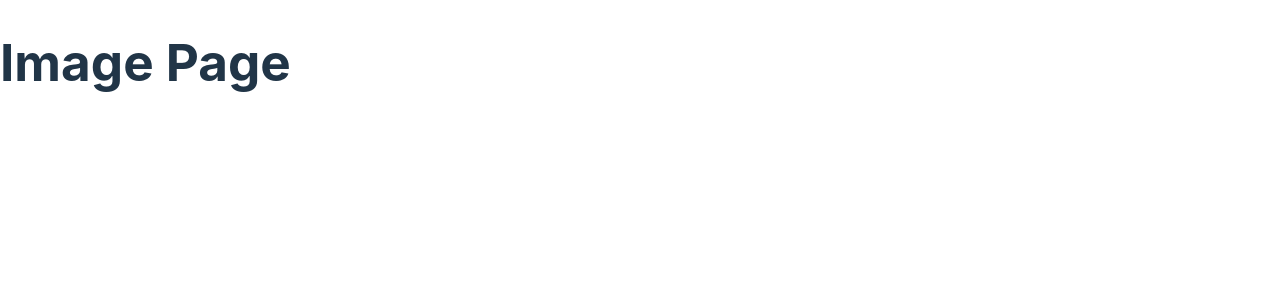
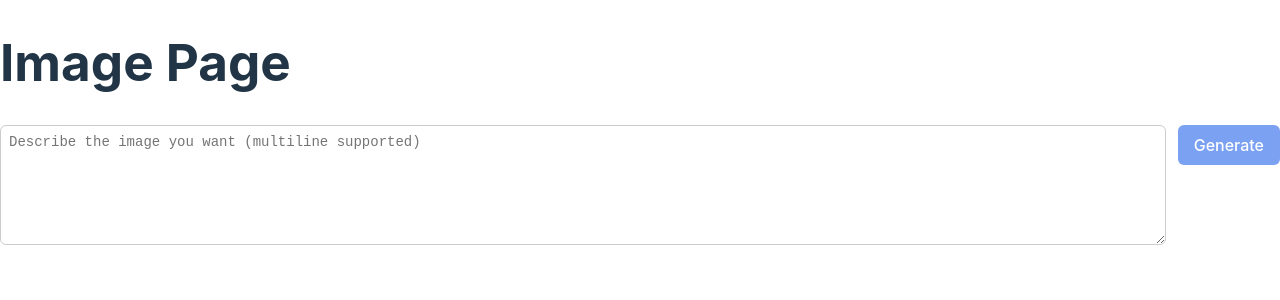
Before and after one commit to manucodear/manu-ai-assistant, a React (Vite) app in the folder src/frontend/: page /image in a window 1280 px wide. Shown: the top 300 px of the page. Built offline with nearby package versions, Linux system fonts and the light colour scheme.

Commit message:
Add image prompt component

```diff
--- /dev/null
+++ b/src/frontend/src/components/ImagePrompt/ImagePrompt.module.css
@@ -0,0 +1,61 @@
+.container {
+	display: flex;
+	flex-direction: column;
+	gap: 12px;
+	width: 100%;
+}
+
+.promptRow {
+	display: flex;
+	gap: 12px;
+	align-items: flex-start;
+}
+
+.textarea {
+	flex: 1 1 auto;
+	resize: vertical;
+	padding: 8px;
+	font-size: 14px;
+	border: 1px solid #ccc;
+	border-radius: 6px;
+	min-height: 120px;
+	box-sizing: border-box;
+}
+
+.actions {
+	display: flex;
+	align-items: flex-start;
+}
+
+.generateButton {
+	height: 40px;
+	padding: 0 16px;
+	background: #2563eb;
+	color: white;
+	border: none;
+	border-radius: 6px;
+	cursor: pointer;
+}
+
+.generateButton:disabled {
+	opacity: 0.6;
+	cursor: not-allowed;
+}
+
+.error {
+	color: #b91c1c;
+}
+
+.results {
+	display: flex;
+	gap: 12px;
+	flex-wrap: wrap;
+}
+
+.resultImage {
+	max-width: 200px;
+	max-height: 200px;
+	object-fit: cover;
+	border-radius: 6px;
+	border: 1px solid #e5e7eb;
+}
--- /dev/null
+++ b/src/frontend/src/components/ImagePrompt/ImagePrompt.tsx
@@ -0,0 +1,80 @@
+import React, { useState } from 'react';
+import { ImagePromptProps } from './ImagePrompt.types';
+import styles from './ImagePrompt.module.css';
+
+const ImagePrompt: React.FC<ImagePromptProps> = ({ value }) => {
+  const [prompt, setPrompt] = useState<string>(value ?? '');
+  const [loading, setLoading] = useState(false);
+  const [error, setError] = useState<string | null>(null);
+  const [images, setImages] = useState<string[]>([]);
+
+  const handleGenerate = async () => {
+    setError(null);
+    setLoading(true);
+    setImages([]);
+    try {
+      // Only send the prompt for now; backend will populate the rest of the properties.
+      const payload = {
+        Prompt: prompt,
+      } as any;
+
+      const res = await fetch('/api/Image/Generate', {
+        method: 'POST',
+        headers: { 'Content-Type': 'application/json' },
+        body: JSON.stringify(payload),
+      });
+
+      if (!res.ok) {
+        const txt = await res.text();
+        throw new Error(txt || `Request failed: ${res.status}`);
+      }
+
+      const data = await res.json();
+
+      // The backend returns a JSON object which contains a 'data' array with url(s)
+      const urls: string[] = [];
+      if (data && Array.isArray(data.data)) {
+        for (const item of data.data) {
+          if (item.url) urls.push(item.url);
+        }
+      }
+
+      setImages(urls);
+    } catch (err: any) {
+      setError(err?.message ?? 'Unknown error');
+    } finally {
+      setLoading(false);
+    }
+  };
+
+  return (
+    <div className={styles.container}>
+      <div className={styles.promptRow}>
+        <textarea
+          className={styles.textarea}
+          value={prompt}
+          onChange={(e) => setPrompt(e.target.value)}
+          placeholder="Describe the image you want (multiline supported)"
+          rows={6}
+        />
+        <div className={styles.actions}>
+          <button className={styles.generateButton} onClick={handleGenerate} disabled={loading || !prompt.trim()}>
+            {loading ? 'Generating…' : 'Generate'}
+          </button>
+        </div>
+      </div>
+
+      {error && <div className={styles.error}>Error: {error}</div>}
+
+      {images.length > 0 && (
+        <div className={styles.results}>
+          {images.map((src) => (
+            <img key={src} src={src} alt="generated" className={styles.resultImage} />
+          ))}
+        </div>
+      )}
+    </div>
+  );
+};
+
+export default ImagePrompt;
--- /dev/null
+++ b/src/frontend/src/components/ImagePrompt/ImagePrompt.types.ts
@@ -0,0 +1,3 @@
+export interface ImagePromptProps {
+  value: string;
+}
--- /dev/null
+++ b/src/frontend/src/components/ImagePrompt/index.ts
@@ -0,0 +1 @@
+export { default as ImagePrompt } from './ImagePrompt';
--- a/src/frontend/src/pages/Image/Image.tsx
+++ b/src/frontend/src/pages/Image/Image.tsx
@@ -1,9 +1,12 @@
 import './Image.css';
+import React from 'react';
+import { ImagePrompt } from '../../components/ImagePrompt';
 
 const Image: React.FC = () => {
   return (
     <div>
       <h1>Image Page</h1>
+      <ImagePrompt value={''} />
     </div>
   );
 };
```
